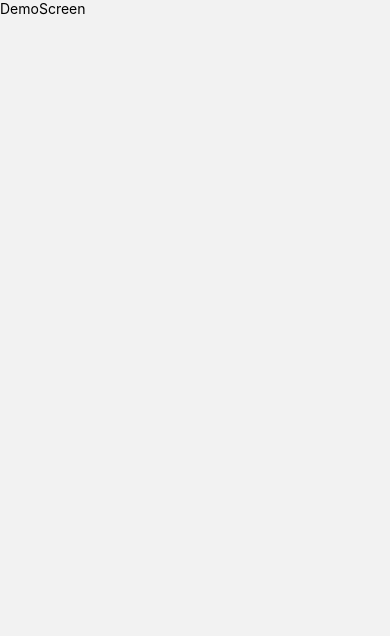
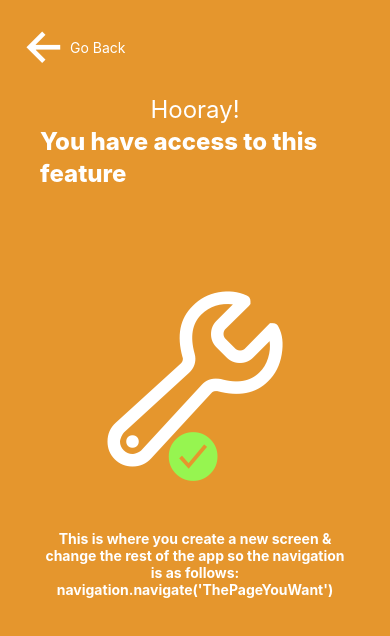
Before and after one commit to sramalho94/CocoaPods-Test, a React Native app: screen /Demo in a window 390 px wide. Shown: the top 636 px of the page. Built offline with nearby package versions, Linux system fonts and the light colour scheme.

Commit message:
built out demoscreen and more styling for homescreen

```diff
--- a/components/ActionRow.tsx
+++ b/components/ActionRow.tsx
@@ -1,11 +1,43 @@
-import {View, Text} from 'react-native';
+import {View, Text, TouchableOpacity} from 'react-native';
 import React from 'react';
+import Icon from 'react-native-vector-icons/Ionicons';
+import {NativeStackNavigationProp} from '@react-navigation/native-stack';
+import {RootStackParamList} from '../App';
+import {useNavigation} from '@react-navigation/native';
 
-const ActionRow = () => {
+export type NavigationProp = NativeStackNavigationProp<
+  RootStackParamList,
+  'Home'
+>;
+
+type Props = {
+  title: string;
+  screen: any;
+  color: string;
+  requiresPro?: boolean;
+  icon?: any;
+  vertical?: boolean;
+};
+
+const ActionRow = ({
+  title,
+  screen,
+  color,
+  requiresPro,
+  icon,
+  vertical,
+}: Props) => {
+  const navigation = useNavigation<NavigationProp>();
   return (
-    <View>
-      <Text>ActionRow</Text>
-    </View>
+    <TouchableOpacity
+      onPress={() => navigation.navigate(screen)}
+      className={`flex flex-1 justify-center items-center py-6 rounded-lg space-x-2 m-2  ${
+        vertical ? 'flex-col' : 'flex-row'
+      }`}
+      style={{backgroundColor: color}}>
+      <Icon name={icon} size={30} color="white" />
+      <Text className="text-white font-bold text-lg">{title}</Text>
+    </TouchableOpacity>
   );
 };
 
--- a/screens/DemoScreen.tsx
+++ b/screens/DemoScreen.tsx
@@ -1,11 +1,39 @@
-import {View, Text} from 'react-native';
+import {View, Text, SafeAreaView, TouchableOpacity} from 'react-native';
+import {RootStackParamList} from '../App';
+import {NativeStackNavigationProp} from '@react-navigation/native-stack';
+import Icon from 'react-native-vector-icons/Ionicons';
 import React from 'react';
+import {useNavigation} from '@react-navigation/native';
 
+export type NavigationProp = NativeStackNavigationProp<
+  RootStackParamList,
+  'Demo'
+>;
 const DemoScreen = () => {
+  const navigation = useNavigation<NavigationProp>();
   return (
-    <View>
-      <Text>DemoScreen</Text>
-    </View>
+    <SafeAreaView className="bg-papa-orange flex-1">
+      <TouchableOpacity
+        className="flex-row items-center p-5"
+        onPress={navigation.goBack}>
+        <Icon name="arrow-back" size={50} color="white" />
+        <Text className="text-white">Go Back</Text>
+      </TouchableOpacity>
+      <View className="flex-1 items-center justify-center px-10">
+        <Text className="text-white text-2xl front-extrabold">Hooray!</Text>
+        <Text className="text-white text-2xl font-extrabold mb-20">
+          You have access to this feature
+        </Text>
+        <Icon name="build-outline" size={200} color="white" />
+        <View className="-mt-16 -pl-8">
+          <Icon name="checkmark-circle-sharp" size={60} color="#96F550" />
+        </View>
+        <Text className="text-white mt-10 flex-1 font-bold text-center">
+          This is where you create a new screen & change the rest of the app so
+          the navigation is as follows: navigation.navigate('ThePageYouWant')
+        </Text>
+      </View>
+    </SafeAreaView>
   );
 };
 
```
